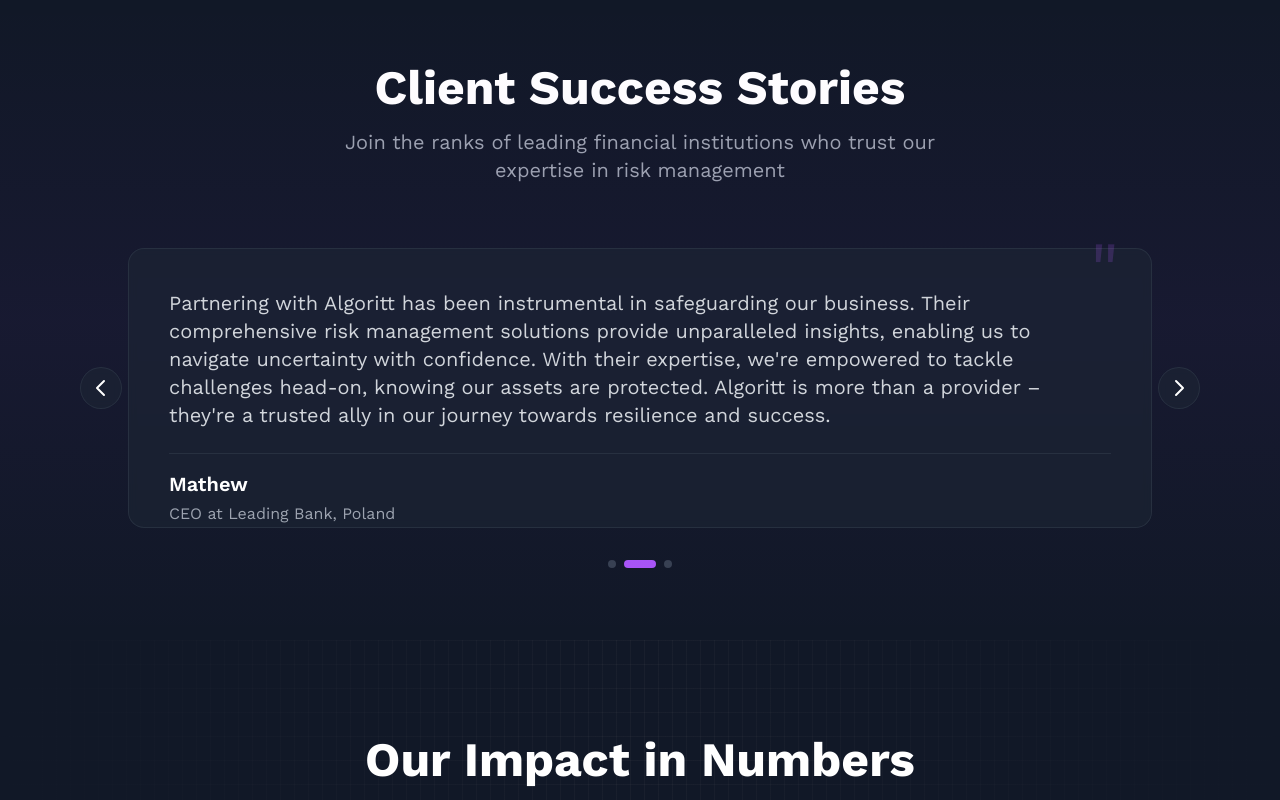
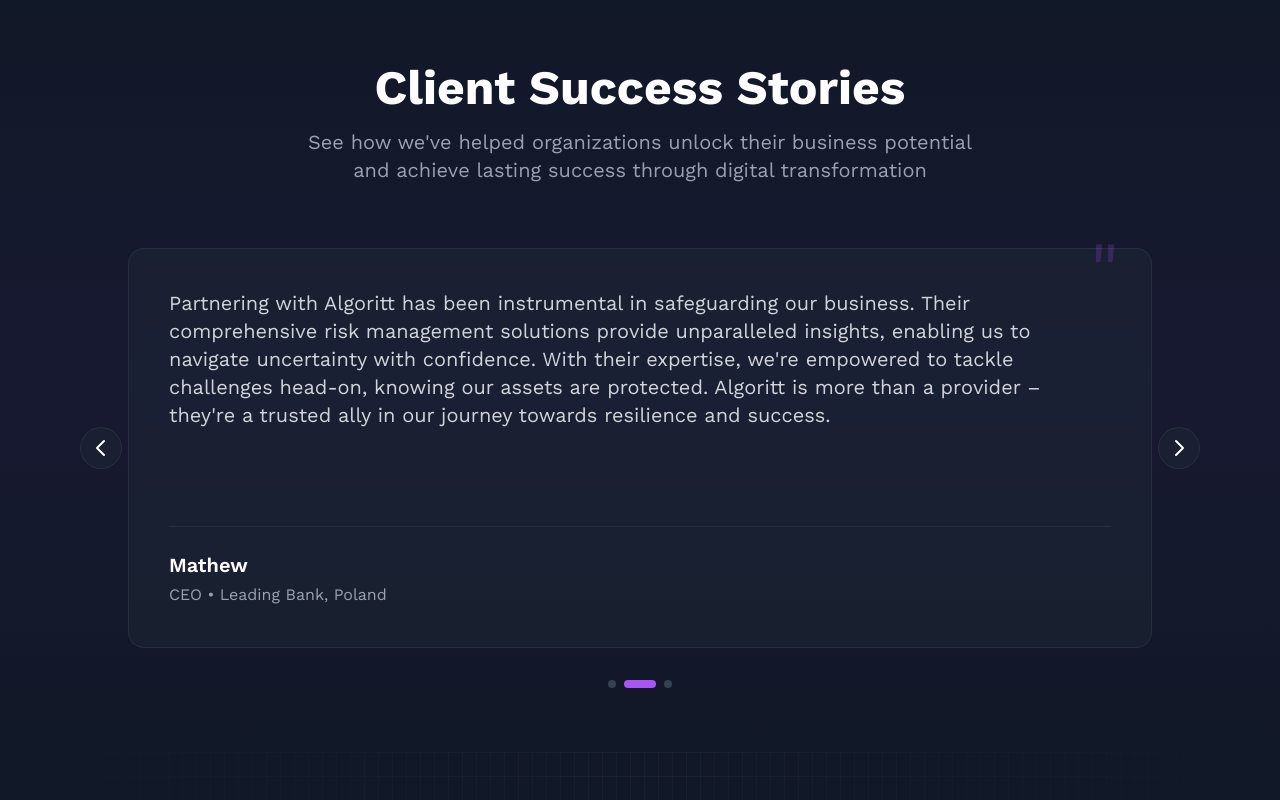
Before and after one commit to algoritt/algoritt-website, a Next.js app: page / in a window 1280 px wide. Shown: the part 3200-4000 px from the top of the page. Built offline with nearby package versions, Linux system fonts and the light colour scheme.

Commit message:
refactor(testimonials): improve layout and update content

```diff
--- a/src/components/ui/homepage/TestimonialsSection.tsx
+++ b/src/components/ui/homepage/TestimonialsSection.tsx
@@ -48,13 +48,13 @@
             Client Success Stories
           </h2>
           <p className="text-gray-400 text-lg md:text-xl max-w-2xl mx-auto">
-            Join the ranks of leading financial institutions who trust our expertise in risk management
+            See how we've helped organizations unlock their business potential and achieve lasting success through digital transformation
           </p>
         </motion.div>
 
         <div className="relative max-w-5xl mx-auto">
           {/* Main Testimonial Card */}
-          <div className="h-[320px] md:h-[280px] relative">
+          <div className="min-h-[400px] relative">
             <AnimatePresence mode="wait">
               <motion.div
                 key={currentIndex}
@@ -62,23 +62,23 @@
                 animate={{ opacity: 1, scale: 1 }}
                 exit={{ opacity: 0, scale: 0.95 }}
                 transition={{ duration: 0.5 }}
-                className="absolute inset-0 bg-gray-800/50 backdrop-blur-sm rounded-2xl p-6 md:p-10 border border-gray-700/50 hover:border-purple-500/50 transition-all duration-300 flex flex-col"
+                className="absolute inset-0 bg-gray-800/50 backdrop-blur-sm rounded-2xl p-8 md:p-10 border border-gray-700/50 hover:border-purple-500/50 transition-all duration-300"
               >
-                <div className="absolute -top-4 right-8 text-7xl text-purple-500/20">&quot;</div>
+                <div className="absolute -top-4 right-8 text-7xl text-purple-500/20 select-none">&quot;</div>
 
-                <div className="relative z-10 flex flex-col flex-grow">
-                  <div className="flex-grow overflow-y-auto scrollbar-hide">
+                <div className="relative z-10 h-full flex flex-col">
+                  <div className="flex-grow mb-6">
                     <p className="text-gray-300 text-lg md:text-xl leading-relaxed">
                       {testimonials[currentIndex].testimonial}
                     </p>
                   </div>
 
-                  <div className="mt-6 pt-4 border-t border-gray-700/50">
+                  <div className="pt-6 border-t border-gray-700/50">
                     <h4 className="text-white font-semibold text-xl mb-1">
                       {testimonials[currentIndex].name}
                     </h4>
                     <p className="text-gray-400">
-                      {testimonials[currentIndex].role} at {testimonials[currentIndex].company}
+                      {testimonials[currentIndex].role} • {testimonials[currentIndex].company}
                     </p>
                   </div>
                 </div>
@@ -90,7 +90,7 @@
           <div className="absolute top-1/2 -translate-y-1/2 left-0 right-0 flex justify-between px-4 md:-mx-16">
             <button
               onClick={handlePrev}
-              className="p-2 rounded-full bg-gray-800/50 border border-gray-700/50 hover:border-purple-500/50 text-white transition-all duration-300 backdrop-blur-sm"
+              className="p-2 rounded-full bg-gray-800/50 border border-gray-700/50 hover:border-purple-500/50 text-white transition-all duration-300 backdrop-blur-sm hover:scale-110"
               aria-label="Previous testimonial"
             >
               <svg className="w-6 h-6" fill="none" stroke="currentColor" viewBox="0 0 24 24">
@@ -99,7 +99,7 @@
             </button>
             <button
               onClick={handleNext}
-              className="p-2 rounded-full bg-gray-800/50 border border-gray-700/50 hover:border-purple-500/50 text-white transition-all duration-300 backdrop-blur-sm"
+              className="p-2 rounded-full bg-gray-800/50 border border-gray-700/50 hover:border-purple-500/50 text-white transition-all duration-300 backdrop-blur-sm hover:scale-110"
               aria-label="Next testimonial"
             >
               <svg className="w-6 h-6" fill="none" stroke="currentColor" viewBox="0 0 24 24">
```
